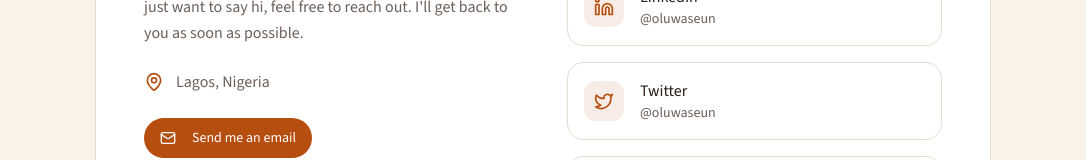
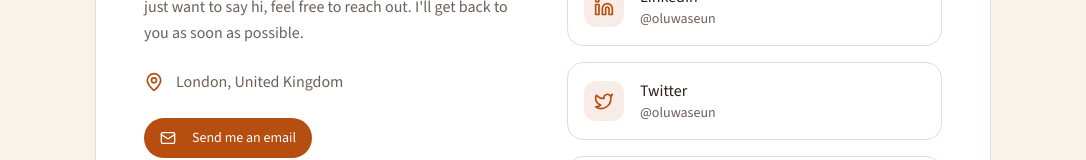
Before and after one commit to seunnnnnnnnn/personal-web, a Next.js app: page / in a window 1280 px wide. Shown: the part 4304-4464 px from the top of the page, without its empty margins (97-1183 px from the left). Built offline with nearby package versions, Linux system fonts and the light colour scheme; a web font is replaced by a local one.

Commit message:
Update contact-section.tsx

```diff
--- a/components/contact-section.tsx
+++ b/components/contact-section.tsx
@@ -53,7 +53,7 @@ export function ContactSection() {
 
               <div className="flex items-center gap-3 text-muted-foreground mb-6">
                 <MapPin className="w-5 h-5 text-primary" />
-                <span>Lagos, Nigeria</span>
+                <span>London, United Kingdom</span>
               </div>
 
               <Button asChild size="lg" className="rounded-full">
```
